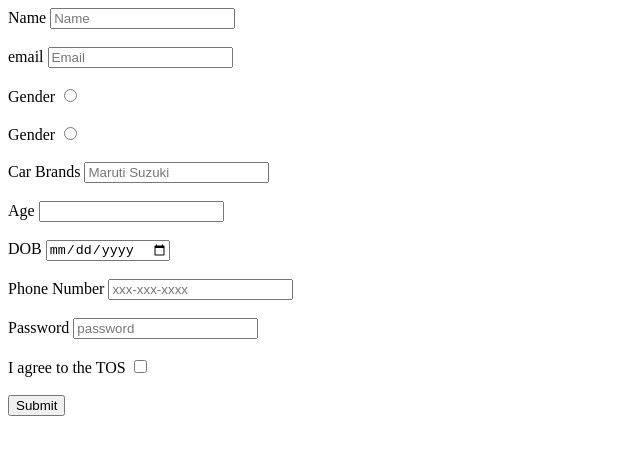
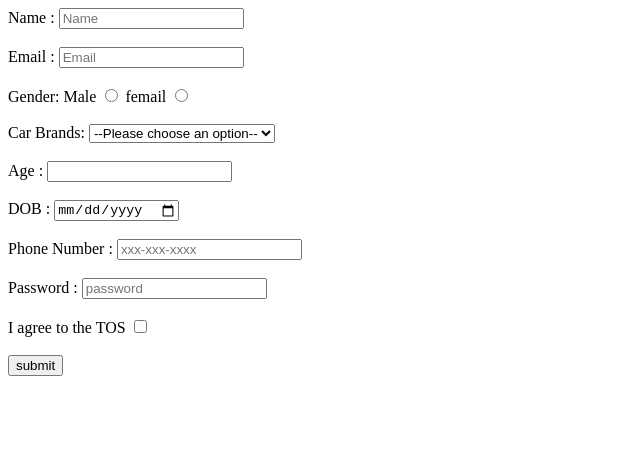
Before and after one commit to acciojob/signup-form-car-dahalerohit, a website: page main.html in a window 1280 px wide. Shown: the whole page, without its empty margins (0-640 px from the left). Drawn offline with Linux system fonts and the light colour scheme.

Commit message:
created a submission

```diff
--- a/main.html
+++ b/main.html
@@ -3,41 +3,46 @@
 <head>
     <meta charset="UTF-8">
     <meta name="viewport" content="width=device-width, initial-scale=1.0">
-    <title></title>
+    <title> Signup Form Car </title>
 </head>
 <body>
-    <form action="/submit-signup" method="post">
-		<label for="name"> Name </label>
+    <form action="/submit-form" method="post">
+		<label for="name"> Name :</label>
 		<input type="text" id="name" name="name" placeholder="Name" required><br><br>
 
-		<label for="email"> email </label>
+		<label for="email"> Email : </label>
 		<input type="email" id="email" placeholder="Email" required><br><br>
 
-		<label for="gender-m"> Gender </label>
-		<input type="radio" id="gender-m" name="gender"required><br><br>
+		<label> Gender:</label>
+		<lable for="gender_m"> Male </lable>
+		<input type="radio" id="gender_m" name="gender" required>
 
-		<label for="gender-f"> Gender </label>
-		<input type="radio" id="gender-f" name="gender" required><br><br>
+		<label for="gender_f"> femail </label>
+		<input type="radio" id="gender_f" name="gender" required><br><br>
 
-		<label for="cars"> Car Brands </label>
-		<input type="Select" id="cars" name="cars" placeholder="Maruti Suzuki"><br><br>
-
-		<label for="age"> Age </label>
+		<label for="cars"> Car Brands: </label>
+		<select id="cars" name="cars" required>
+		<option value="" disabled selected> --Please choose an option-- </option>
+		<option value="BMW"> BMW </option>
+		<option value ="Audi"> Audi </option>
+		<option value="Tesla"> Tesla </option>
+		</select><br><br>
+		<label for="age"> Age : </label>
 		<input type="number" id="age" required><br><br>
 
-		<label for="dob"> DOB </label>
+		<label for="dob"> DOB : </label>
 		<input type="date" id="age" name="dob" required><br><br>
 
-		<label for="tel">Phone Number </label>
+		<label for="tel">Phone Number : </label>
 		<input type="tel" id="tel" placeholder="xxx-xxx-xxxx"><br><br>
 
-		<label for="password"> Password</label>
+		<label for="password"> Password :</label>
 		<input type="password" id="password" placeholder="password" required><br><br>
 
-		<label for="tos"> I agree to the TOS</label>
+		<label for="tos"> I agree to the TOS </label>
 		<input type="checkbox" id="tos" required><br><br>
 
-		<input type="submit">
+		<input type="submit" value="submit">
 
 
 	</form>
```
